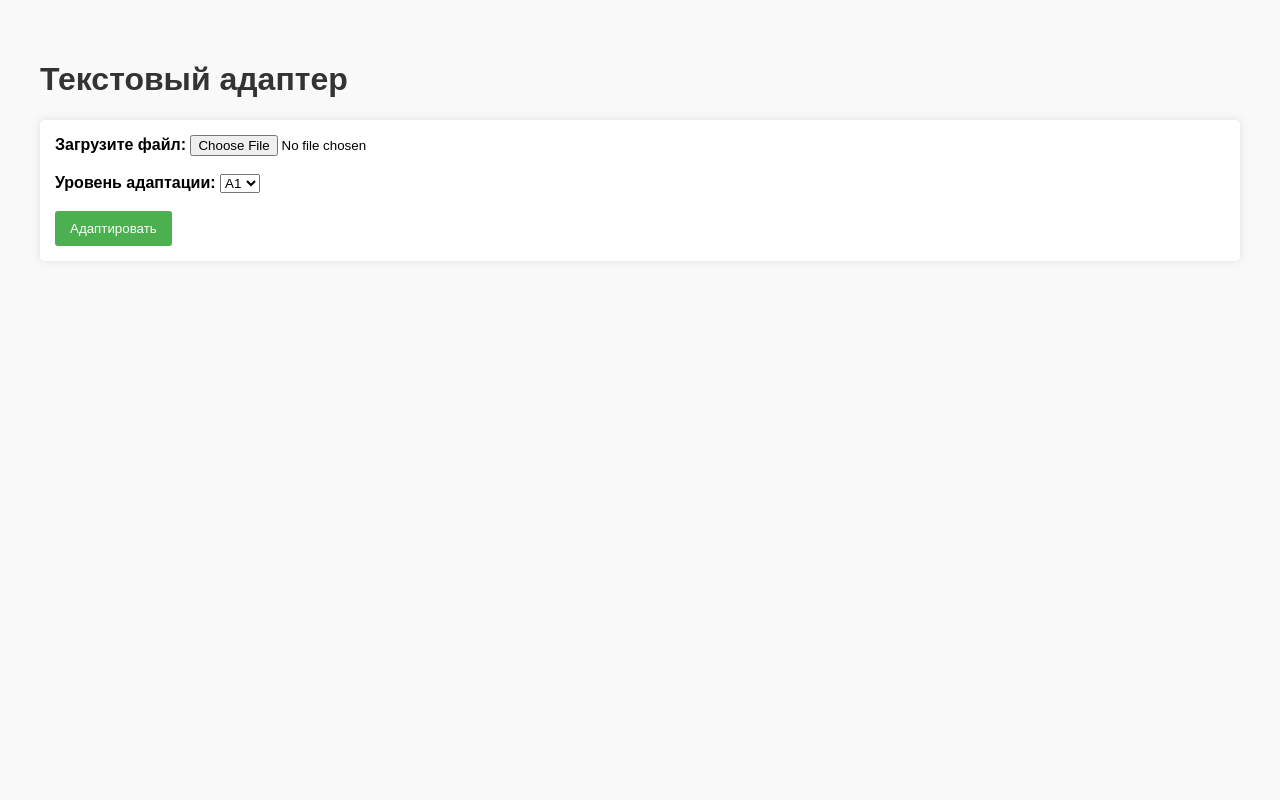
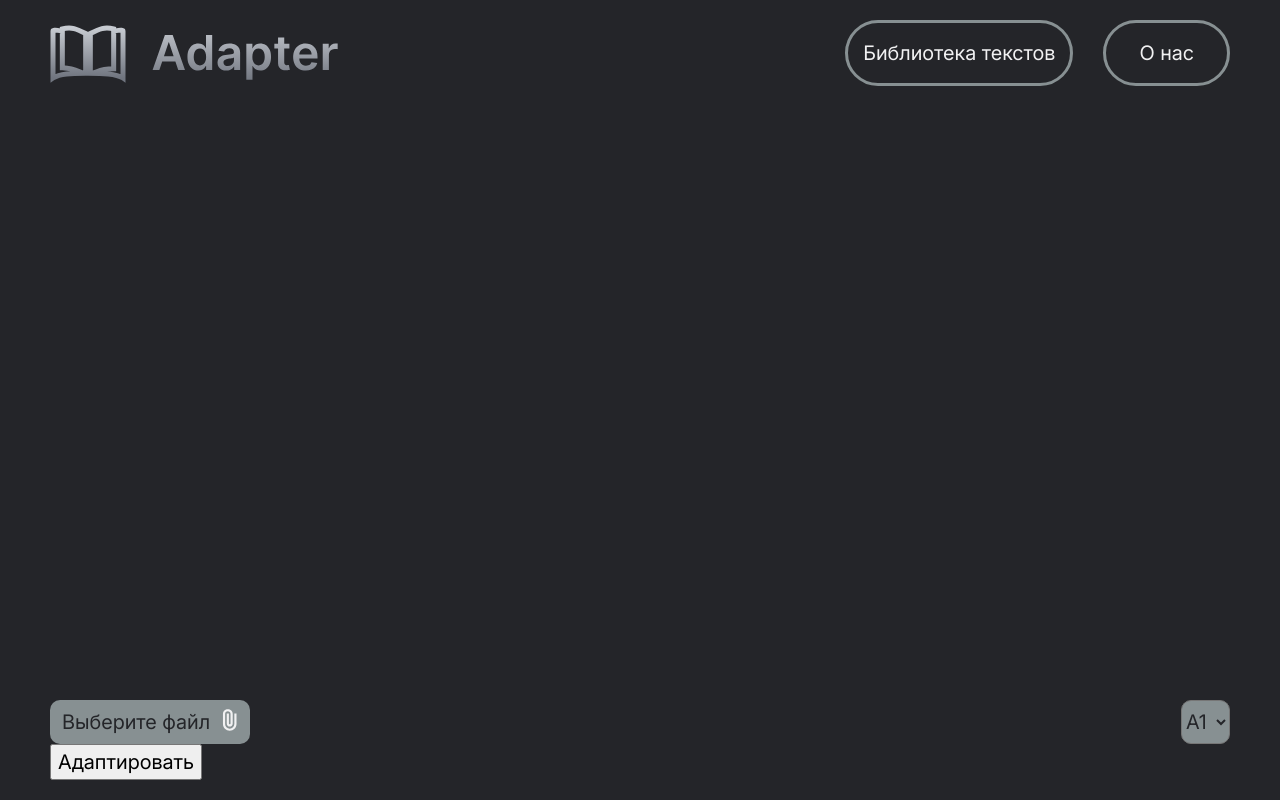
Before and after one commit to RiddleChe/RKI, a plain HTML site: page frontend/index.html in a window 1280 px wide. Drawn offline with nearby package versions, Linux system fonts and the light colour scheme; files that its build step writes are made by us from their sources.

Commit message:
Изменен внешний вид сайта, добавлена стилистика по макету

```diff
--- a/frontend/index.html
+++ b/frontend/index.html
@@ -1,29 +1,52 @@
 <!DOCTYPE html>
-<html lang="en">
+<html lang="ru">
 <head>
     <meta charset="UTF-8">
     <meta name="viewport" content="width=device-width, initial-scale=1.0">
     <title>Adapter</title>
-    <link rel="stylesheet" href="styles.css">
-    <link rel="icon" href="/favicon.ico" type="image/x-icon">
+    <link rel="icon" href="images/logo-compact.svg" type="image/x-icon">
+    <link rel="stylesheet" href="style.css">
 </head>
 <body>
-    <h1>Текстовый адаптер</h1>
-    <form id="upload-form">
-        <label for="file">Загрузите файл:</label>
-        <input type="file" id="file" name="file" required><br><br>
-        <label for="level">Уровень адаптации:</label>
-        <select id="level" name="level" required>
+    <div class="wraper">
+        <header class="header">
+            <a href="#"><img class="header__logo" src="images/logo.svg" alt="logo"
+                             width="289" height="59"
+            ></a>
+            <div class="header__link">
+                <a href="#" class="link">Библиотека текстов</a>
+                <a href="#" class="link link-about">О нас</a>
+            </div>
+        </header>
+        <main>
+            <div class="respons"></div>
+        </main>
+        <footer class="footer">
+            <form id="upload-form" class="footer__form">
+                <div class="form__file-adap">
+                    <div class="form__file">
+                        <label for="file" class="file__label">Выберите файл</label>
+                        <input type="file" class="file__input" id="file" name="file" required>
+                    </div>
+
+
+
+                    <select class="form__select" id="level" name="level" required>
                         <option value="a1">A1</option>
                         <option value="a2">A2</option>
                         <option value="b1">B1</option>
                         <option value="b2">B2</option>
                         <option value="c1">C1</option>
                         <option value="c2">C2</option>
-        </select><br><br>
+                    </select>
+
+                </div>
                 <button type="submit">Адаптировать</button>
             </form>
-    <div class="respons"></div>
+        </footer>
+    </div>
+
+
 
 </body>
 <script src="script.js"></script>
--- a/frontend/script.js
+++ b/frontend/script.js
@@ -1,3 +1,23 @@
+document.addEventListener('DOMContentLoaded', () => {
+    const fileInput = document.querySelector('.file__input');
+    const fileLabel = document.querySelector('.file__label');
+
+    fileInput.addEventListener('change', () => {
+        const fileName = fileInput.files.length > 0 ? fileInput.files[0].name : 'Выберите файл';
+        let fileN = fileName[0] + fileName[1] + fileName[2] + fileName[3] + fileName[4] + "...";
+
+        fileLabel.textContent = fileN;
+    });
+});
+
+
+
+
+
+
+
+
+
 const form = document.getElementById('upload-form');
 const responseDiv = document.querySelector(".respons");
 
@@ -32,8 +52,8 @@ form.addEventListener('submit', async (event) => {
 
         // Отображаем ссылку для скачивания обработанного файла
         responseDiv.innerHTML = `
-            <p>${result.message}</p>
-            <a href="${url}${result.file_url}" download target="_blank">Скачать обработанный файл</a>
+            <p class="respons__text">${result.message}</p>
+            <a class="respons__link link" href="${url}${result.file_url}" download target="_blank">Скачать обработанный файл</a>
         `;
     } catch (error) {
         // Обрабатываем ошибки
--- /dev/null
+++ b/frontend/style.scss
@@ -0,0 +1,346 @@
+/**
+  Нормализация блочной модели
+ */
+*,
+*::before,
+*::after {
+  box-sizing: border-box;
+}
+
+/**
+  Убираем внутренние отступы слева тегам списков,
+  у которых есть атрибут class
+ */
+:where(ul, ol):where([class]) {
+  padding-left: 0;
+}
+
+/**
+  Убираем внешние отступы body и двум другим тегам,
+  у которых есть атрибут class
+ */
+body,
+:where(blockquote, figure):where([class]) {
+  margin: 0;
+}
+
+/**
+  Убираем внешние отступы вертикали нужным тегам,
+  у которых есть атрибут class
+ */
+:where(
+   h1,
+   h2,
+   h3,
+   h4,
+   h5,
+   h6,
+   p,
+   ul,
+   ol,
+   dl
+ ):where([class]) {
+  margin-block: 0;
+}
+
+:where(dd[class]) {
+  margin-left: 0;
+}
+
+:where(fieldset[class]) {
+  margin-left: 0;
+  padding: 0;
+  border: none;
+}
+
+/**
+  Убираем стандартный маркер маркированному списку,
+  у которого есть атрибут class
+ */
+:where(ul[class]) {
+  list-style: none;
+}
+
+/**
+  Обнуляем вертикальные внешние отступы параграфа,
+  объявляем локальную переменную для внешнего отступа вниз,
+  чтобы избежать взаимодействие с более сложным селектором
+ */
+p {
+  --paragraphMarginBottom: 24px;
+
+  margin-block: 0;
+}
+
+/**
+  Внешний отступ вниз для параграфа без атрибута class,
+  который расположен не последним среди своих соседних элементов
+ */
+p:where(:not([class]):not(:last-child)) {
+  margin-bottom: var(--paragraphMarginBottom);
+}
+
+
+/**
+  Упрощаем работу с изображениями
+ */
+img {
+  display: block;
+  max-width: 100%;
+}
+
+/**
+  Наследуем свойства шрифт для полей ввода
+ */
+input,
+textarea,
+select,
+button {
+  font: inherit;
+}
+
+html {
+  /**
+    Пригодится в большинстве ситуаций
+    (когда, например, нужно будет "прижать" футер к низу сайта)
+   */
+  height: 100%;
+}
+
+/**
+  Плавный скролл
+ */
+html,
+:has(:target) {
+  scroll-behavior: smooth;
+}
+
+body {
+  /**
+    Пригодится в большинстве ситуаций
+    (когда, например, нужно будет "прижать" футер к низу сайта)
+   */
+  min-height: 100%;
+  /**
+    Унифицированный интерлиньяж
+   */
+  line-height: 1.5;
+}
+
+/**
+  Приводим к единому цвету svg-элементы
+ */
+svg *[fill] { fill: currentColor }
+svg *[stroke] { stroke: currentColor }
+
+/**
+  Чиним баг задержки смены цвета при взаимодействии с svg-элементами
+ */
+svg * {
+  transition-property: fill, stroke;
+}
+
+/**
+  Удаляем все анимации и переходы для людей,
+  которые предпочитают их не использовать
+ */
+@media (prefers-reduced-motion: reduce) {
+  * {
+    animation-duration: 0.01ms !important;
+    animation-iteration-count: 1 !important;
+    transition-duration: 0.01ms !important;
+    scroll-behavior: auto !important;
+  }
+}
+@font-face {
+  font-family: 'Inter';
+  src: url("fonts/Inter_18pt-Regular.woff2") format('woff2');
+  font-style: normal;
+  font-weight: 400;
+}
+@font-face {
+  font-family: 'Inter';
+  src: url("fonts/Inter_18pt-SemiBold.woff2") format('woff2');
+  font-style: normal;
+  font-weight: 600;
+}
+
+
+body {
+  font-family: 'Inter', serif;
+  font-weight: 400;
+  font-size: 20px;
+  height: 100%;
+
+
+  background-color: #242529;
+  color: #F1F1F2;
+
+}
+main {
+  flex: 1 1 auto;
+}
+.wraper {
+  min-height: 100%;
+  display: flex;
+  flex-direction: column;
+
+}
+
+.link {
+  display: inline-block;
+  text-align: center;
+  text-decoration: none;
+
+
+  color: #F1F1F2;
+  border: 3px solid #879092;
+  padding-inline: 15px;
+  padding-top: 15px;
+  padding-bottom: 15px;
+  border-radius: 34px;
+
+  &-about {
+    padding-inline: 33px;
+  }
+
+  @media (max-width: 1024px) {
+    font-size: 18px;
+    padding-inline: 14px;
+    padding-top: 14px;
+    padding-bottom: 14px;
+    &-about {
+      padding-inline: 30px;
+    }
+  }
+  @media (max-width: 768px) {
+    font-size: 15px;
+    padding-inline: 5px;
+    padding-top: 5px;
+    padding-bottom: 5px;
+    &-about {
+      padding-inline: 5px;
+    }
+  }
+}
+
+.header {
+  display: flex;
+  justify-content: space-between;
+  align-items: center;
+
+  padding-inline: 50px;
+  padding-top: 20px;
+  @media (max-width: 768px) {
+    padding-inline: 10px;
+  }
+
+  &__logo {
+    @media (max-width: 768px) {
+      width: 120px;
+      height: auto;
+    }
+  }
+
+
+  &__link {
+    display: flex;
+    gap: 30px;
+    @media (max-width: 768px) {
+      gap: 10px;
+    }
+  }
+}
+
+main {
+  display: flex;
+  justify-content: center;
+  align-items: center;
+  padding-inline: 50px;
+
+  .respons {
+
+  }
+}
+
+.footer {
+  height: 100px;
+  padding-inline: 50px;
+  &__form {
+    .form__file-adap {
+      display: flex;
+      justify-content: space-between;
+      align-items: center;
+      .form__file {
+        .file__label {
+          position: relative;
+          background-color: #879092;
+          color: #242529;
+
+
+          border-radius: 10px;
+          padding: 10px 40px 10px 12px;
+          height: 40px;
+
+
+          &::after {
+            position: absolute;
+            content: url("images/clip.svg");
+            right: 7px;
+          }
+
+        }
+        .file__input {
+          width: 0.1px;
+          height: 0.1px;
+          opacity: 0;
+          overflow: hidden;
+          position: absolute;
+          z-index: -1;
+        }
+      }
+      .form__select {
+        background-color: #879092;
+        color: #242529;
+        border-radius: 10px;
+        height: 44px;
+        &:focus {
+          box-shadow: none;
+        }
+      }
+
+    }
+  }
+}
+
+
+
+
+
+/*h1 {*/
+/*    color: #333;*/
+/*}*/
+
+/*form {*/
+/*    background: #fff;*/
+/*    padding: 15px;*/
+/*    border-radius: 5px;*/
+/*    box-shadow: 0 0 10px rgba(0, 0, 0, 0.1);*/
+/*}*/
+
+/*label {*/
+/*    font-weight: bold;*/
+/*}*/
+
+/*button {*/
+/*    background-color: #4CAF50;*/
+/*    color: white;*/
+/*    border: none;*/
+/*    padding: 10px 15px;*/
+/*    border-radius: 3px;*/
+/*    cursor: pointer;*/
+/*}*/
+
+/*button:hover {*/
+/*    background-color: #45a049;*/
+/*}*/
--- a/frontend/styles.css
+++ /dev/null
@@ -1,34 +0,0 @@
-body {
-    font-family: Arial, sans-serif;
-    margin: 20px;
-    padding: 20px;
-    background-color: #f9f9f9;
-}
-
-h1 {
-    color: #333;
-}
-
-form {
-    background: #fff;
-    padding: 15px;
-    border-radius: 5px;
-    box-shadow: 0 0 10px rgba(0, 0, 0, 0.1);
-}
-
-label {
-    font-weight: bold;
-}
-
-button {
-    background-color: #4CAF50;
-    color: white;
-    border: none;
-    padding: 10px 15px;
-    border-radius: 3px;
-    cursor: pointer;
-}
-
-button:hover {
-    background-color: #45a049;
-}
```
Also changed, not shown: frontend/fonts/Inter_18pt-Regular.woff2 (added), frontend/fonts/Inter_18pt-SemiBold.woff2 (added), frontend/images/clip.svg (added), frontend/images/logo-compact.svg (added), frontend/images/logo.svg (added), images/square_320_f639705dccd2785ad299920c176efbf7.jpg (deleted). Lines whose indentation alone changed are shown as unchanged.
